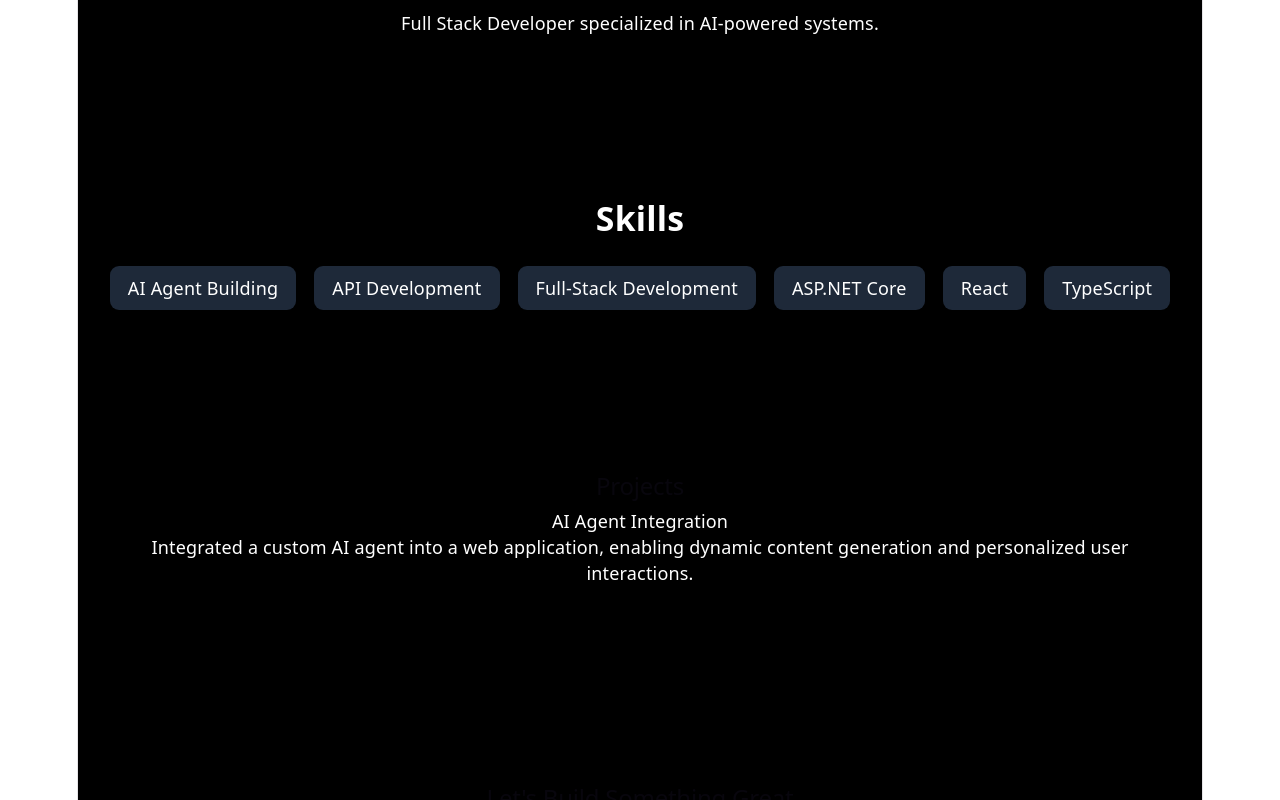
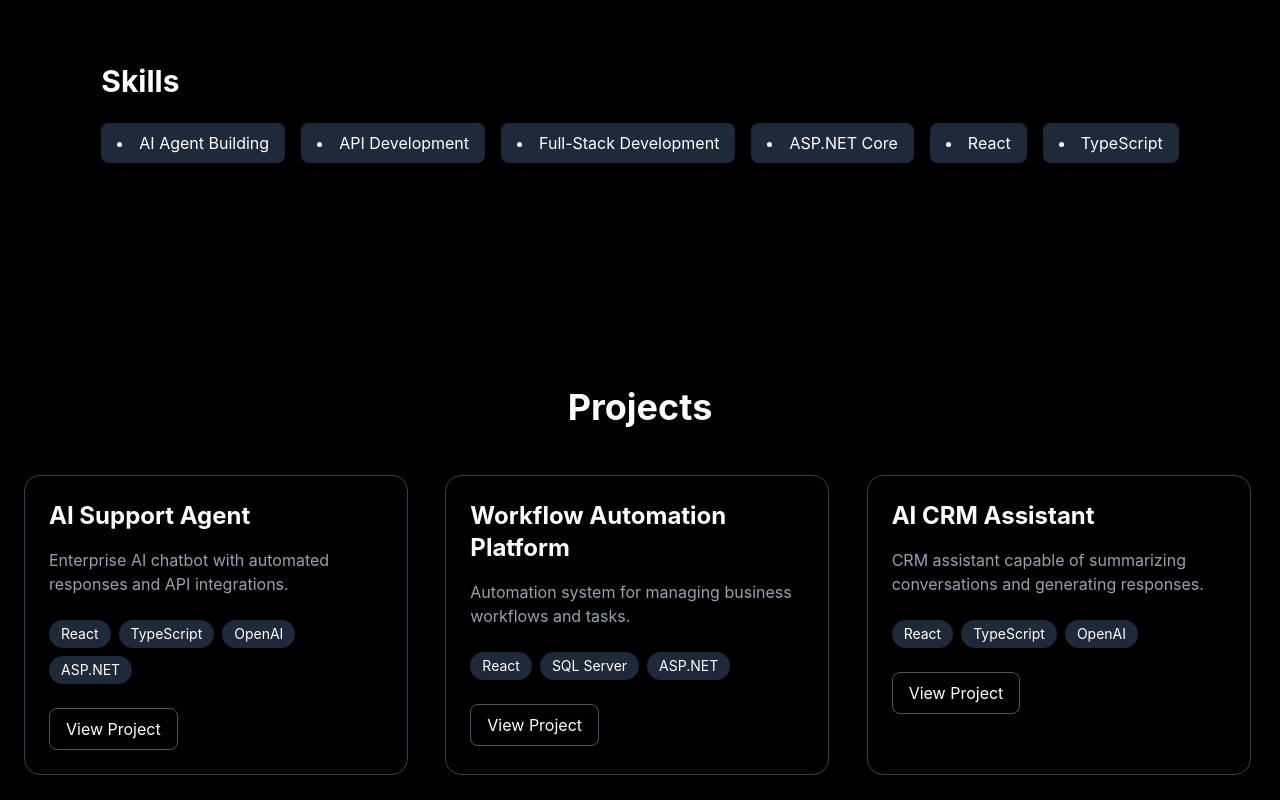
Before and after one commit to Joserbo/my-portfolio, a React (Vite) app: page / in a window 1280 px wide. Shown: the part 860-1660 px from the top of the page. Built offline with nearby package versions, Linux system fonts and the light colour scheme.

Commit message:
Removed css that ovedrlapped with tailwind, as well as making dynamnic project cards to further understand typescript components and structures

```diff
--- a/src/App.tsx
+++ b/src/App.tsx
@@ -25,7 +25,9 @@ function App() {
         setDarkMode={setDarkMode}
       />
 
-      <Hero darkMode={darkMode}/>
+      <Hero
+        darkMode={darkMode}
+      />
 
       <div className="flex flex-col items-center gap-24 px-6">
         <About />
--- /dev/null
+++ b/src/components/ProjectCard.tsx
@@ -0,0 +1,46 @@
+type ProjectCardProps = {
+  title: string
+  description: string
+  tech: string[]
+  github: string
+}
+
+function ProjectCard({
+  title,
+  description,
+  tech,
+  github
+}: ProjectCardProps) {
+  return (
+    <div className="border border-gray-700 rounded-2xl p-6 w-full max-w-sm hover:border-gray-500 transition">
+      <h3 className="text-2xl font-bold mb-4">
+        {title}
+      </h3>
+
+      <p className="text-gray-400 mb-6">
+        {description}
+      </p>
+
+      <div className="flex flex-wrap gap-2 mb-6">
+        {tech.map((item) => (
+          <span
+            key={item}
+            className="bg-gray-800 px-3 py-1 rounded-full text-sm"
+          >
+            {item}
+          </span>
+        ))}
+      </div>
+
+      <a
+        href={github}
+        target="_blank"
+        className="inline-block border border-gray-600 px-4 py-2 rounded-lg hover:bg-gray-800 transition"
+      >
+        View Project
+      </a>
+    </div>
+  )
+}
+
+export default ProjectCard
--- a/src/index.css
+++ b/src/index.css
@@ -1,112 +1,5 @@
 @import "tailwindcss";
-:root {
-  --text: #6b6375;
-  --text-h: #08060d;
-  --bg: #fff;
-  --border: #e5e4e7;
-  --code-bg: #f4f3ec;
-  --accent: #aa3bff;
-  --accent-bg: rgba(170, 59, 255, 0.1);
-  --accent-border: rgba(170, 59, 255, 0.5);
-  --social-bg: rgba(244, 243, 236, 0.5);
-  --shadow:
-    rgba(0, 0, 0, 0.1) 0 10px 15px -3px, rgba(0, 0, 0, 0.05) 0 4px 6px -2px;
-
-  --sans: system-ui, 'Segoe UI', Roboto, sans-serif;
-  --heading: system-ui, 'Segoe UI', Roboto, sans-serif;
-  --mono: ui-monospace, Consolas, monospace;
-
-  font: 18px/145% var(--sans);
-  letter-spacing: 0.18px;
-  color-scheme: light dark;
-  color: var(--text);
-  background: var(--bg);
-  font-synthesis: none;
-  text-rendering: optimizeLegibility;
-  -webkit-font-smoothing: antialiased;
-  -moz-osx-font-smoothing: grayscale;
-
-  @media (max-width: 1024px) {
-    font-size: 16px;
-  }
-}
-
-@media (prefers-color-scheme: dark) {
-  :root {
-    --text: #9ca3af;
-    --text-h: #f3f4f6;
-    --bg: #16171d;
-    --border: #2e303a;
-    --code-bg: #1f2028;
-    --accent: #c084fc;
-    --accent-bg: rgba(192, 132, 252, 0.15);
-    --accent-border: rgba(192, 132, 252, 0.5);
-    --social-bg: rgba(47, 48, 58, 0.5);
-    --shadow:
-      rgba(0, 0, 0, 0.4) 0 10px 15px -3px, rgba(0, 0, 0, 0.25) 0 4px 6px -2px;
-  }
-
-  #social .button-icon {
-    filter: invert(1) brightness(2);
-  }
-}
-
-#root {
-  width: 1126px;
-  max-width: 100%;
-  margin: 0 auto;
-  text-align: center;
-  border-inline: 1px solid var(--border);
-  min-height: 100svh;
-  display: flex;
-  flex-direction: column;
-  box-sizing: border-box;
-}
 
 body {
   margin: 0;
 }
-
-h1,
-h2 {
-  font-family: var(--heading);
-  font-weight: 500;
-  color: var(--text-h);
-}
-
-h1 {
-  font-size: 56px;
-  letter-spacing: -1.68px;
-  margin: 32px 0;
-  @media (max-width: 1024px) {
-    font-size: 36px;
-    margin: 20px 0;
-  }
-}
-h2 {
-  font-size: 24px;
-  line-height: 118%;
-  letter-spacing: -0.24px;
-  margin: 0 0 8px;
-  @media (max-width: 1024px) {
-    font-size: 20px;
-  }
-}
-p {
-  margin: 0;
-}
-
-code,
-.counter {
-  font-family: var(--mono);
-  display: inline-flex;
-  border-radius: 4px;
-  color: var(--text-h);
-}
-
-code {
-  font-size: 15px;
-  line-height: 135%;
-  padding: 4px 8px;
-  background: var(--code-bg);
-}
--- a/src/sections/Projects.tsx
+++ b/src/sections/Projects.tsx
@@ -1,26 +1,54 @@
-type ProjectCardProps = {
-  title: string
-  description: string
-}
+import ProjectCard from "../components/ProjectCard"
 
-function ProjectCard({ title, description }: ProjectCardProps) {
+const projects = [
+  {
+    title: "AI Support Agent",
+    description:
+      "Enterprise AI chatbot with automated responses and API integrations.",
+    tech: ["React", "TypeScript", "OpenAI", "ASP.NET"],
+    github: "https://github.com/"
+  },
+
+  {
+    title: "Workflow Automation Platform",
+    description:
+      "Automation system for managing business workflows and tasks.",
+    tech: ["React", "SQL Server", "ASP.NET"],
+    github: "https://github.com/"
+  },
+
+  {
+    title: "AI CRM Assistant",
+    description:
+      "CRM assistant capable of summarizing conversations and generating responses.",
+    tech: ["React", "TypeScript", "OpenAI"],
+    github: "https://github.com/"
+  }
+]
+
+function Projects() {
   return (
-    <div>
-      <h3>{title}</h3>
-      <p>{description}</p>
-    </div>
+    <section
+      id="projects"
+      className="w-full max-w-7xl py-20"
+    >
+      <h2 className="text-4xl font-bold mb-12 text-center">
+        Projects
+      </h2>
+
+      <div className="grid grid-cols-1 md:grid-cols-2 lg:grid-cols-3 gap-8">
+        {projects.map((project) => (
+          <ProjectCard
+            key={project.title}
+            title={project.title}
+            description={project.description}
+            tech={project.tech}
+            github={project.github}
+          />
+        ))}
+      </div>
+    </section>
   )
 }
 
-function Projects() {
-  return (
-    <section id="projects">
-      <h2>Projects</h2>
-      <ProjectCard
-        title="AI Agent Integration"
-        description="Integrated a custom AI agent into a web application, enabling dynamic content generation and personalized user interactions."
-      />
-    </section>
-  )
-}
 export default Projects
--- a/src/sections/Skills.tsx
+++ b/src/sections/Skills.tsx
@@ -14,7 +14,7 @@ function Skills() {
         Skills
       </h3>
 
-      <ul className="flex flex-wrap gap-4">
+      <ul className="list-disc list-inside flex flex-wrap gap-4">
         {skills.map((skill) => (
           <li
             key={skill}
```
